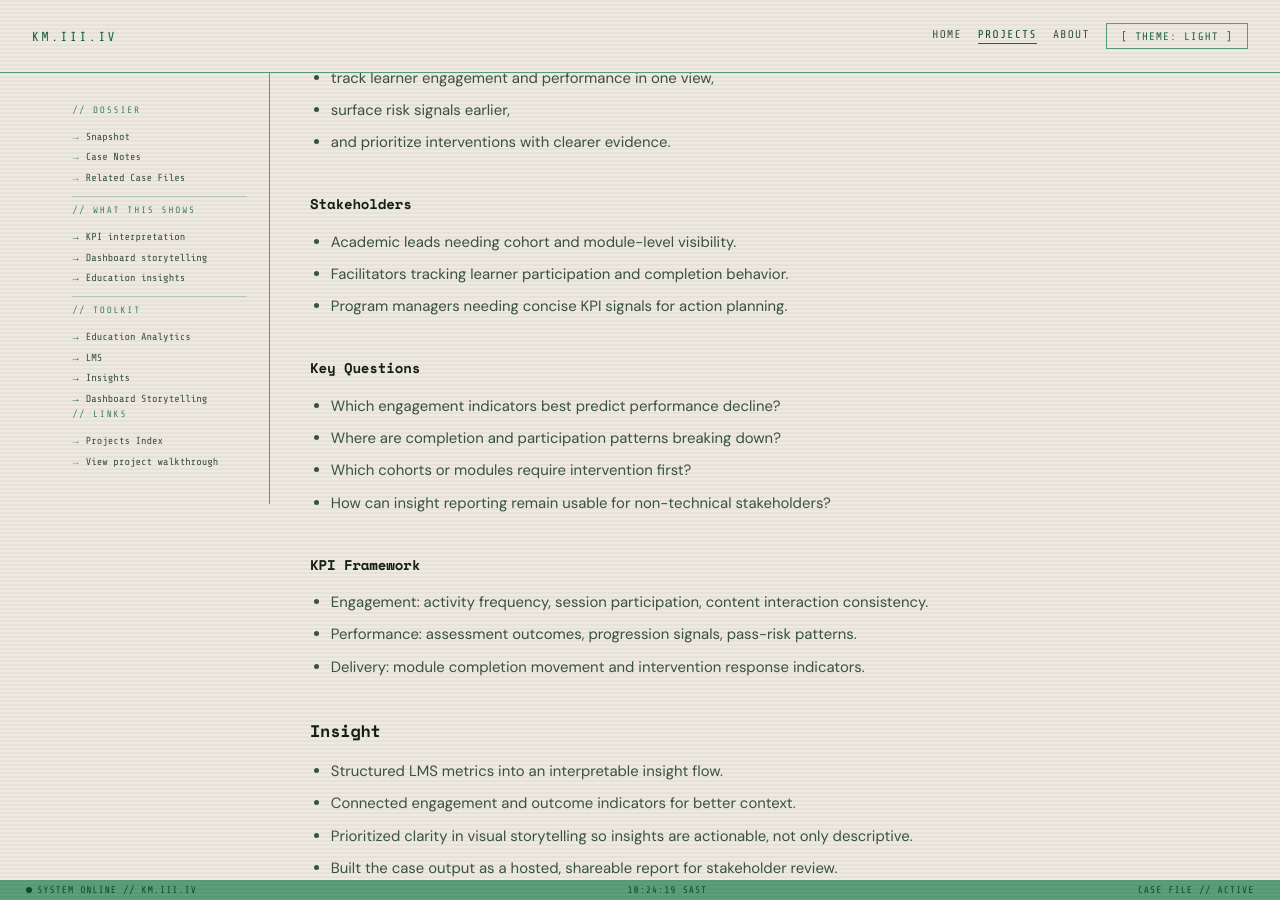
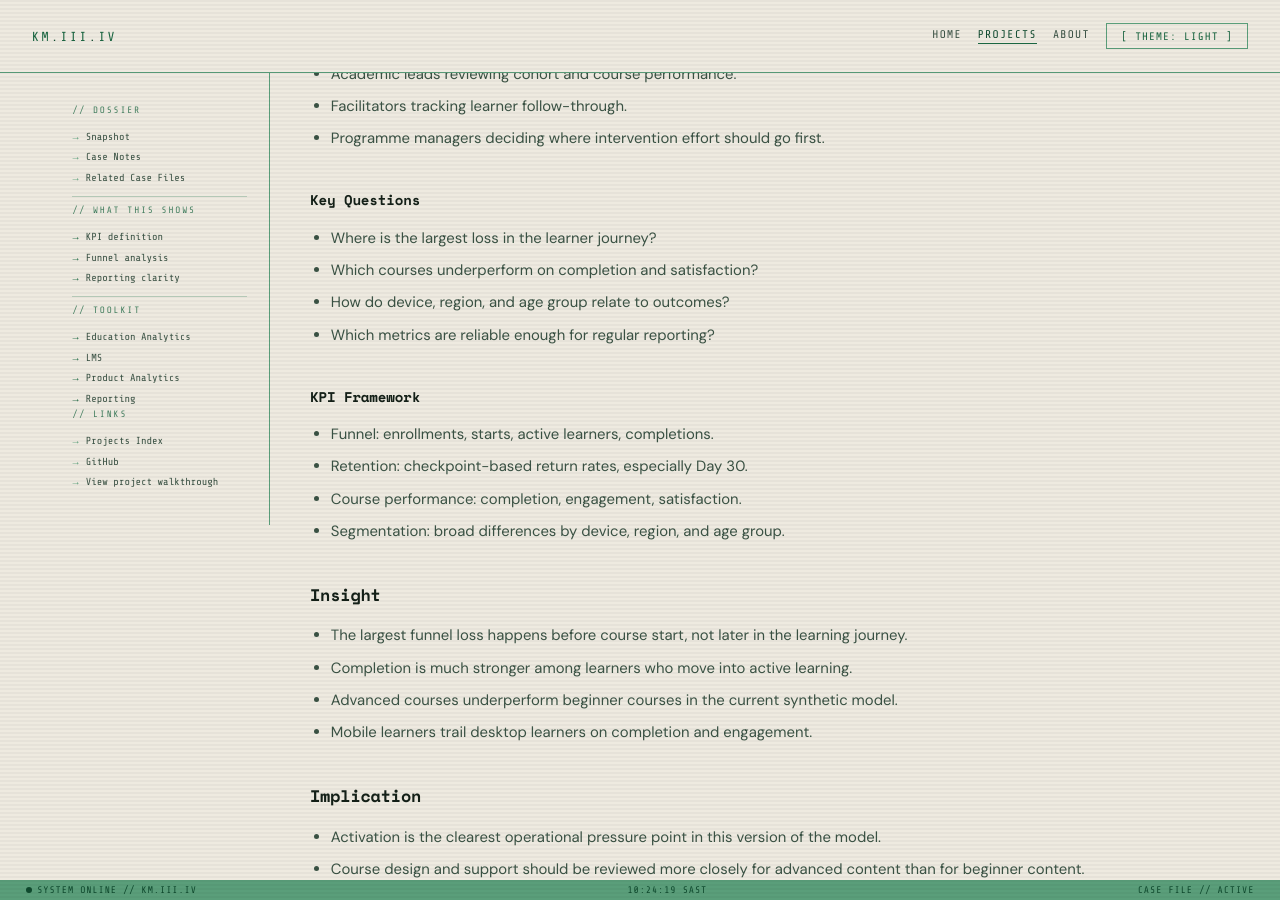
Before and after one commit to km-webdvlpr/III_V2, a Jekyll site: the page built from _projects/jozication-lms-insights.md, in a window 1280 px wide and 900 px high, scrolled down 1254 px. Built offline with Jekyll 4.4.1, drawn with Linux system fonts in a browser that asks for light colours; some of the changed text lies outside the part shown.

Commit message:
Refine LOG-06 LMS portfolio page

```diff
--- a/_projects/jozication-lms-insights.md
+++ b/_projects/jozication-lms-insights.md
@@ -1,76 +1,74 @@
 ---
 title: "Jozication LMS Insights"
 date: 2026-03-22
-summary: "Education analytics case study focused on learner engagement, performance trends, and actionable LMS insights."
-tags: ["Education Analytics", "LMS", "Insights", "Dashboard Storytelling"]
+summary: "Learning analytics case study focused on funnel reporting, completion, retention, and course-level performance in a synthetic LMS dataset."
+tags: ["Education Analytics", "LMS", "Product Analytics", "Reporting"]
 featured: true
-roleFocus: "Learning Analytics | Insight Reporting"
+roleFocus: "Learning Analytics | Product Reporting"
 projectShows:
-  - "KPI interpretation"
-  - "Dashboard storytelling"
-  - "Education insights"
+  - "KPI definition"
+  - "Funnel analysis"
+  - "Reporting clarity"
 snapshot:
-  problem: "Learning performance insights were difficult to consume without a focused analytics view."
-  focus: "I structured LMS signals into a practical narrative across engagement, performance, and intervention priorities."
-  outcome: "Stakeholders can review patterns faster and act on clearer learner-risk and performance signals."
+  problem: "LMS reporting was spread across engagement, completion, and retention metrics without a clear view of where learner loss was actually happening."
+  focus: "I used a synthetic LMS dataset and reporting exports to build a single walkthrough covering activation, completion, retention, course performance, and learner segments."
+  outcome: "The case study makes the main bottlenecks easier to see, especially early drop-off between enrollment and course start."
+repo: "https://github.com/kabelo-analytics/Jozication-LMS-insights"
+repoLabel: "Open GitHub project"
 demo: "https://kabelo-analytics.github.io/Jozication-LMS-insights/"
 demoLabel: "View project walkthrough"
 ---
 
 ## Overview
-Jozication LMS Insights is an education analytics case study that translates LMS activity into practical performance and engagement insight.
-
-## Hero
-Education analytics case study focused on learner engagement, performance trends, and actionable LMS insights.
-
-## Intelligence Layer
-Education stakeholders often receive fragmented reporting across attendance, assignment outcomes, and platform activity. Without a unified interpretation layer, intervention decisions are slow and reactive.
+Jozication LMS Insights is a reporting-focused learning analytics case study. It uses a synthetic LMS dataset to show how an analyst might turn enrollment, engagement, completion, and retention data into a more usable view for academic and programme teams.
 
 ## Problem
-The reporting view needed to move from static output toward decision-ready insights that highlight where learner risk is emerging and where support actions should be prioritized.
+The core issue was not lack of data. It was lack of a clear reporting layer. Teams could see enrollment counts, course outcomes, and activity signals, but not in a way that made the main bottlenecks obvious.
 
 ## Data / Signals
 ### Analyst Objective
-Design a readable analytics narrative that helps teams:
-- track learner engagement and performance in one view,
-- surface risk signals earlier,
-- and prioritize interventions with clearer evidence.
+Build a clear reporting structure that helps teams:
+- compare activation, engagement, completion, and retention in one place,
+- spot where learners are falling out of the journey,
+- and review course and segment patterns without needing SQL or raw exports.
 
 ### Stakeholders
-- Academic leads needing cohort and module-level visibility.
-- Facilitators tracking learner participation and completion behavior.
-- Program managers needing concise KPI signals for action planning.
+- Academic leads reviewing cohort and course performance.
+- Facilitators tracking learner follow-through.
+- Programme managers deciding where intervention effort should go first.
 
 ### Key Questions
-- Which engagement indicators best predict performance decline?
-- Where are completion and participation patterns breaking down?
-- Which cohorts or modules require intervention first?
-- How can insight reporting remain usable for non-technical stakeholders?
+- Where is the largest loss in the learner journey?
+- Which courses underperform on completion and satisfaction?
+- How do device, region, and age group relate to outcomes?
+- Which metrics are reliable enough for regular reporting?
 
 ### KPI Framework
-- Engagement: activity frequency, session participation, content interaction consistency.
-- Performance: assessment outcomes, progression signals, pass-risk patterns.
-- Delivery: module completion movement and intervention response indicators.
+- Funnel: enrollments, starts, active learners, completions.
+- Retention: checkpoint-based return rates, especially Day 30.
+- Course performance: completion, engagement, satisfaction.
+- Segmentation: broad differences by device, region, and age group.
 
 ## Insight
-- Structured LMS metrics into an interpretable insight flow.
-- Connected engagement and outcome indicators for better context.
-- Prioritized clarity in visual storytelling so insights are actionable, not only descriptive.
-- Built the case output as a hosted, shareable report for stakeholder review.
+- The largest funnel loss happens before course start, not later in the learning journey.
+- Completion is much stronger among learners who move into active learning.
+- Advanced courses underperform beginner courses in the current synthetic model.
+- Mobile learners trail desktop learners on completion and engagement.
 
 ## Implication
-- Engagement drop-offs appeared before performance decline in key learner segments.
-- Cohort-level variance required targeted intervention rather than broad support actions.
-- Consolidated reporting improved decision speed for educator follow-up.
+- Activation is the clearest operational pressure point in this version of the model.
+- Course design and support should be reviewed more closely for advanced content than for beginner content.
+- Segment views are useful for broad patterns, but very small segment cells should not drive strong decisions.
 
 ## Closing
 ### Deliverables
-- LMS insights case study with focused KPI narrative.
-- Engagement and performance interpretation structure.
-- Stakeholder-ready reporting flow for intervention planning.
+- Synthetic LMS dataset in SQLite and CSV form.
+- SQL analysis outputs covering funnel, retention, segmentation, and drop-off.
+- Static walkthrough page for stakeholder-style review.
+- Repo documentation explaining the metric logic and reporting limits.
 
 ### Outcome
-The project improved interpretation of learning signals and made it easier to decide where support should be applied first.
+The project is strongest as a clear reporting case study. It shows how to define metrics carefully, surface the biggest learner-loss points, and present the results in a format that is easier to review than raw query output.
 
 ### Embedded Project
 <div style="position:relative;height:78vh;min-height:620px;border:1px solid var(--border);border-radius:.45rem;overflow:hidden;background:var(--panel);margin-top:.75rem;">
@@ -84,3 +82,4 @@ The project improved interpretation of learning signals and made it easier to de
 
 ### Link
 - Case project: [Jozication LMS Insights](https://kabelo-analytics.github.io/Jozication-LMS-insights/)
+- GitHub repo: [Open GitHub project](https://github.com/kabelo-analytics/Jozication-LMS-insights)
```
